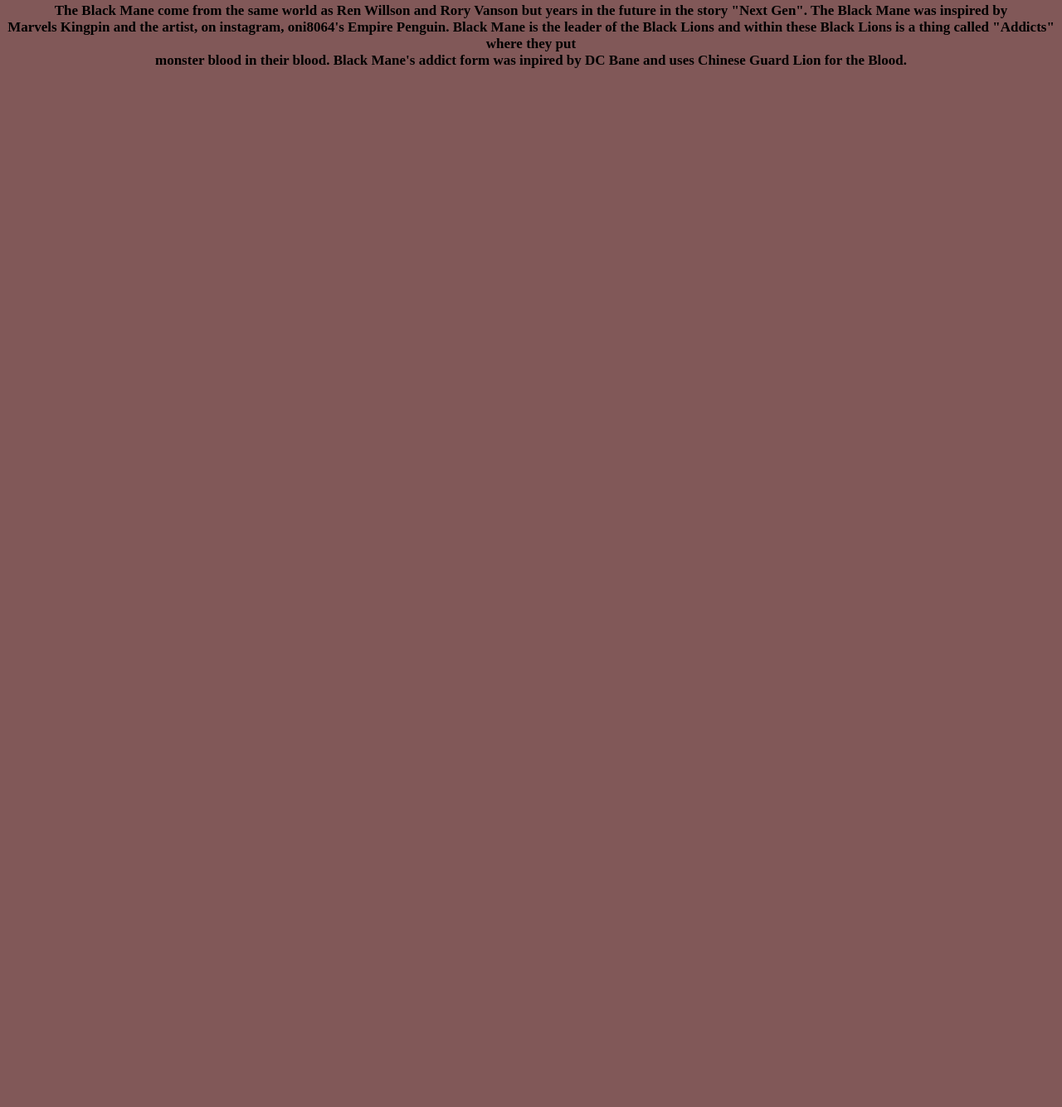
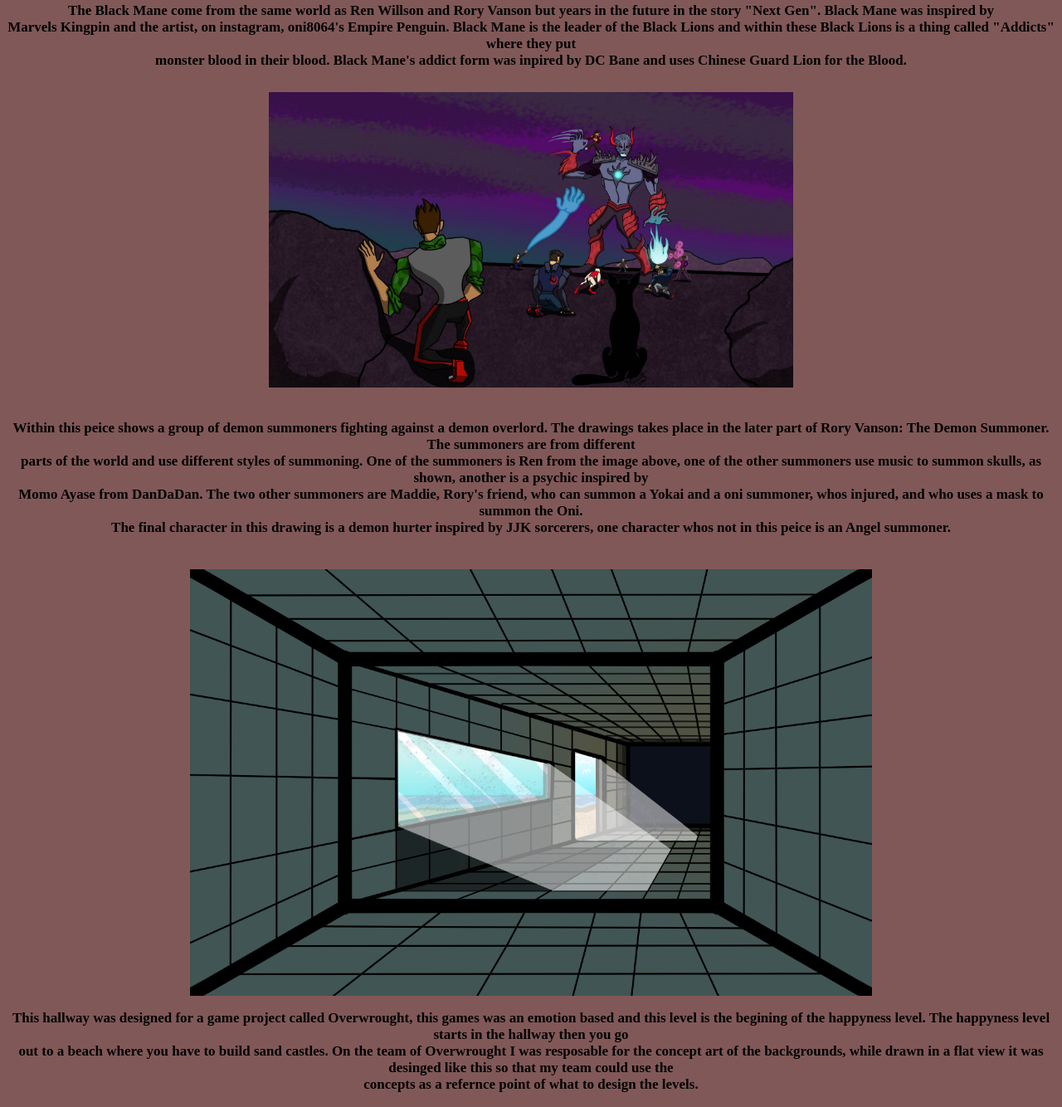
Before and after one commit to RVDraws/RVDraws.github.io, a plain HTML site: page artwork.html in a window 1280 px wide. Shown: the part 1938-3272 px from the top of the page at 83% size. Before the commit the page ends 2049 px from the top, so only its background shows below. Drawn offline with Linux system fonts and the light colour scheme.

Commit message:
art additions
added more art work and their description

```diff
--- a/artwork.html
+++ b/artwork.html
@@ -40,13 +40,46 @@
         <style>h5 {text-align: center;}</style>
         <h5 style="font-size: 17px;"><p><b>
             The Black Mane come from the same world as Ren Willson and Rory Vanson but years in the future in the story "Next Gen".
-            The Black Mane was inspired by<br>
+            Black Mane was inspired by<br>
             Marvels Kingpin and the artist, on instagram, oni8064's Empire Penguin.
             Black Mane is the leader of the Black Lions and within these Black Lions is a thing called "Addicts" where they put<br>
             monster blood in their blood.
             Black Mane's addict form was inpired by DC Bane and uses Chinese Guard Lion for the Blood.
         </b></p></h5>
 
+        <style>img {display: block;
+            margin-left: auto;
+            margin-right: auto;
+        }</style>
+        <img src="Demon Battle.JPG" width="50%" height="50%">
+
+
+        <style>h6 {text-align: center;}</style>
+        <h6 style="font-size: 17px;"><p><b>
+            Within this peice shows a group of demon summoners fighting against a demon overlord. The drawings takes place in the later part of Rory Vanson: The Demon Summoner.
+            The summoners are from different<br>
+            parts of the world and use different styles of summoning. One of the summoners is Ren from the image above, one of the other
+            summoners use music to summon skulls, as shown, another is a psychic inspired by<br>
+            Momo Ayase from DanDaDan. The two other summoners are Maddie, Rory's friend, who
+            can summon a Yokai and a oni summoner, whos injured, and who uses a mask to summon the Oni.<br>
+            The final character in this drawing is a demon hurter inspired by JJK sorcerers, one character whos not in this peice is an Angel summoner.
+        </h6></p></b>
+
+        <style>img {display: block;
+            margin-left: auto;
+            margin-right: auto;
+        }</style>
+        <img src="therealdoorway.png" width="65%" height="65%">
+
+
+        <style>h7 {text-align: center;}</style>
+        <h7 style="font-size: 17px;"><p><b>
+            This hallway was designed for a game project called Overwrought, this games was an emotion based and this level is the begining of the happyness level. The
+            happyness level starts in the hallway then you go<br>
+            out to a beach where you have to build sand castles. On the team of Overwrought I was resposable for the concept
+            art of the backgrounds, while drawn in a flat view it was desinged like this so that my team could use the<br>
+            concepts as a refernce point of what to design the levels.
+        </b></p></h7>
     <body>
 
 </html>
```
Also changed, not shown: Demon Battle.JPG (added), therealdoorway.png (added).
